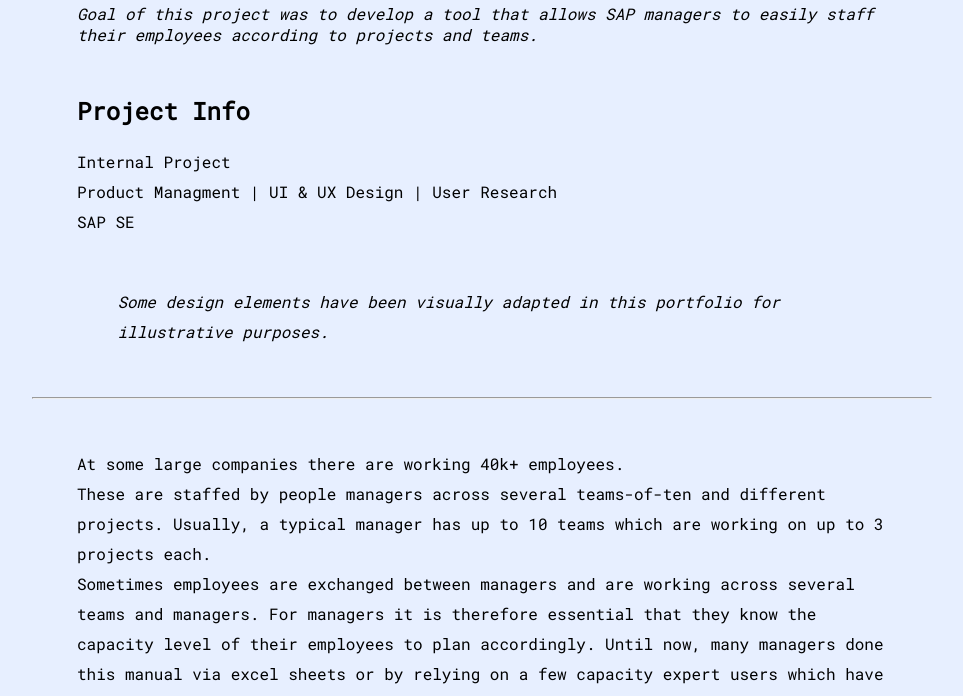
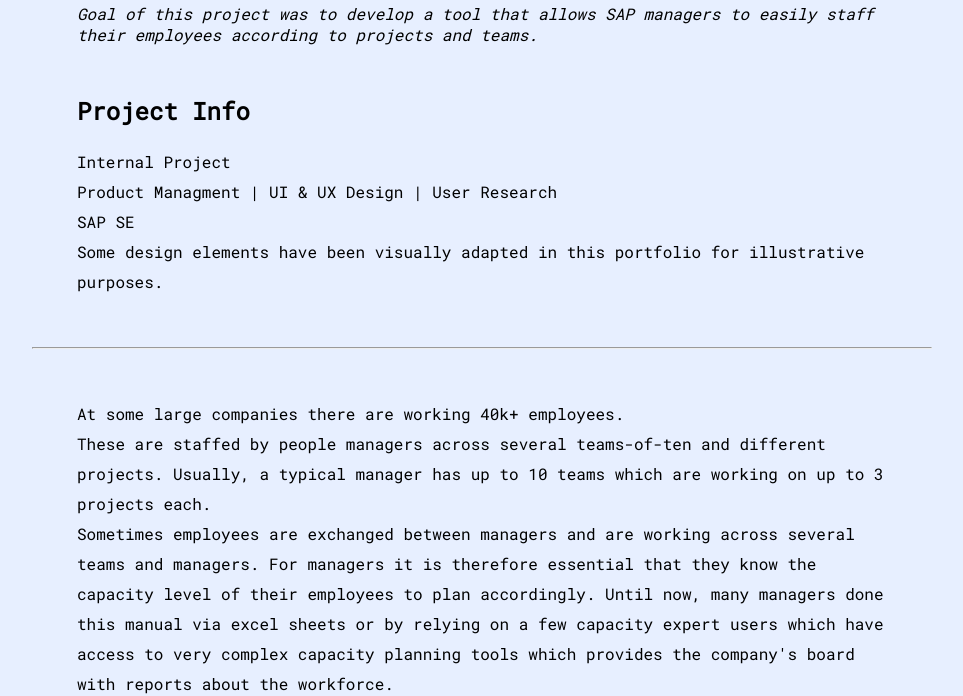
Before and after one commit to kostkaro/portfolio, a plain HTML site: page capacity/capacity.html in a window 1280 px wide. Shown: the part 990-1686 px from the top of the page, without its empty margins (158-1121 px from the left). Drawn offline with Linux system fonts and the light colour scheme.

Commit message:
Update capacity.html

```diff
--- a/capacity/capacity.html
+++ b/capacity/capacity.html
@@ -34,7 +34,7 @@
         <br>
         SAP SE
         <br>
-        <i>Some design elements have been visually adapted in this portfolio for illustrative purposes.</i>
+        Some design elements have been visually adapted in this portfolio for illustrative purposes.
       </p>
 
       <hr>
```
